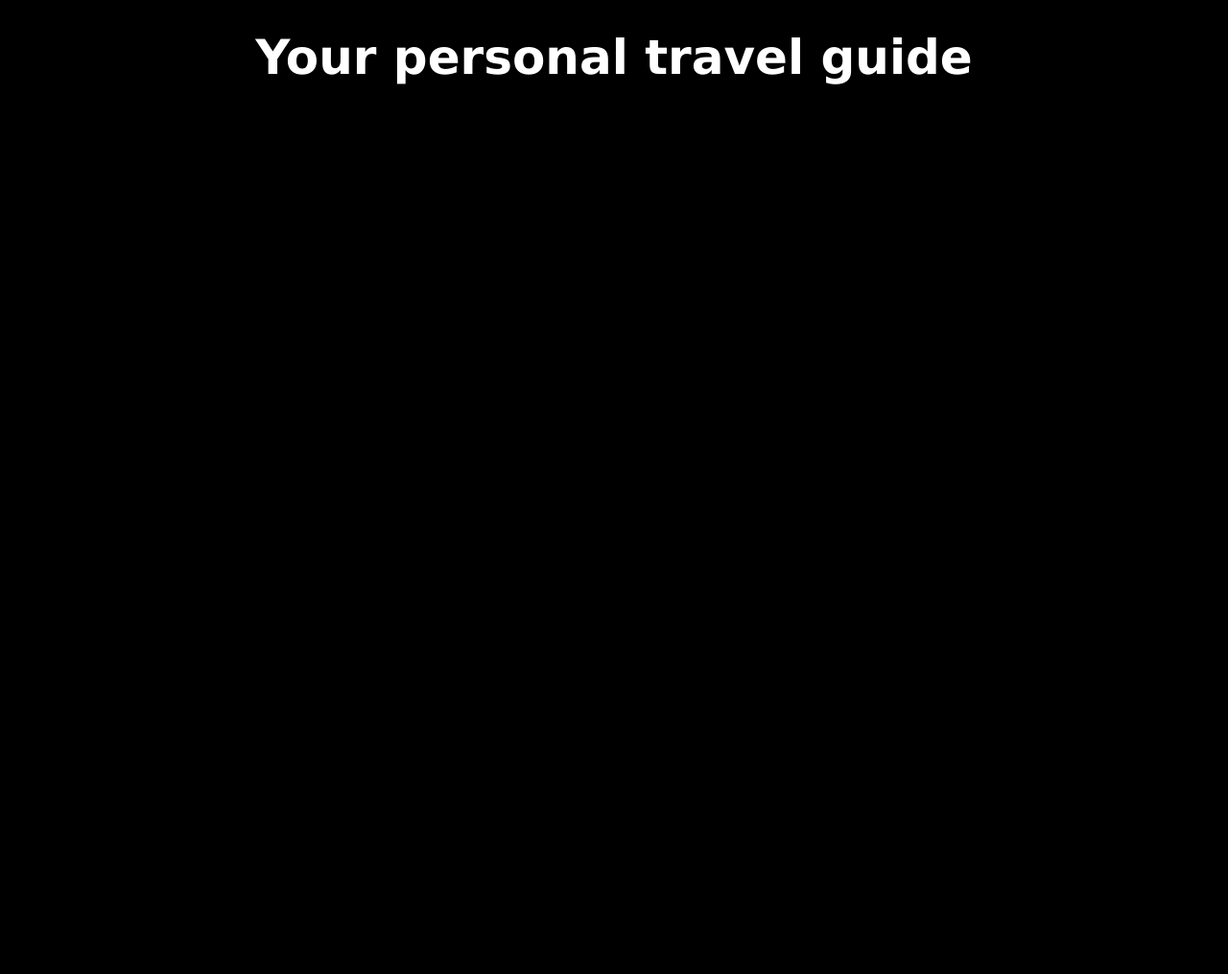
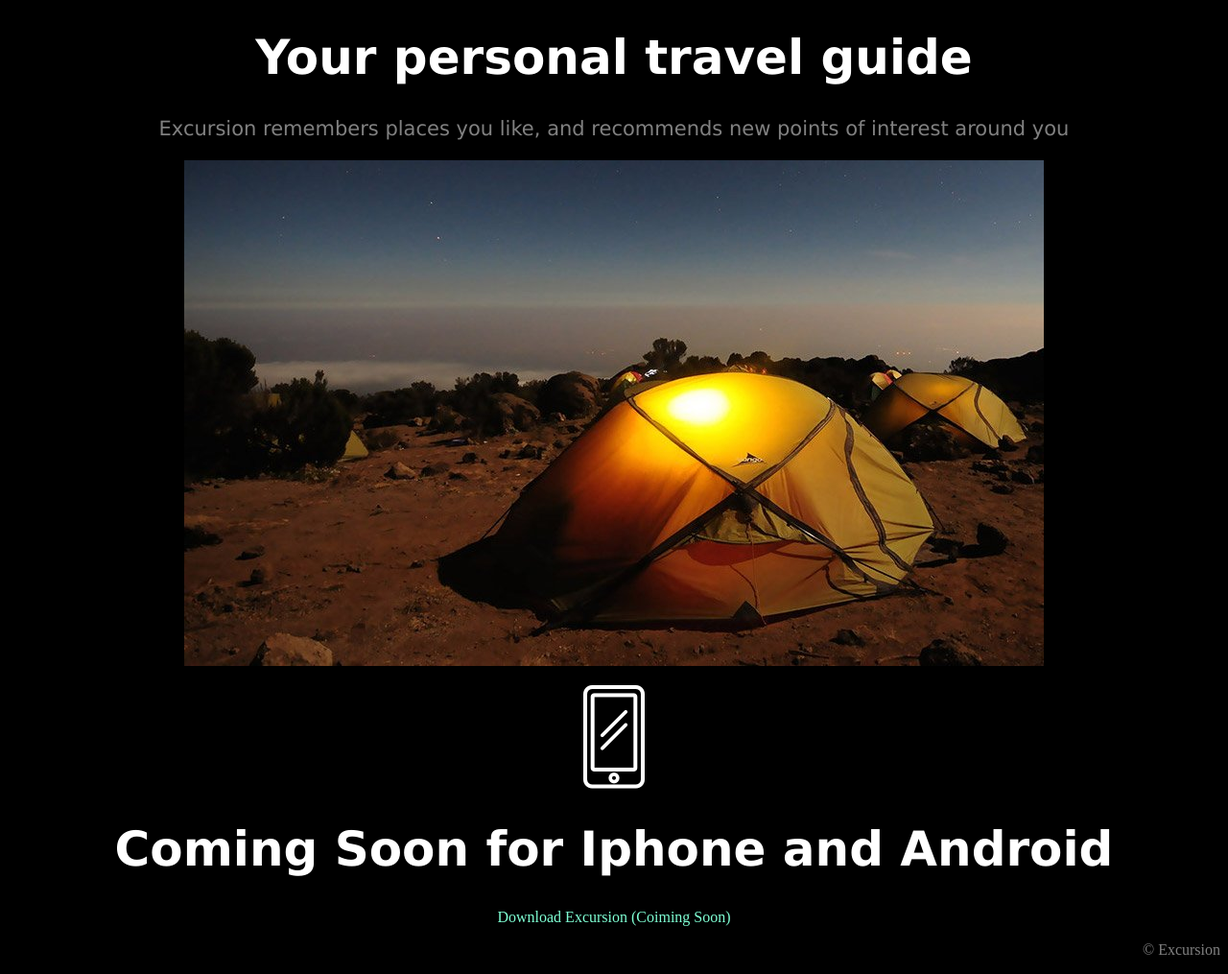
Before and after one commit to saslam28/excursion, a plain HTML site: page index.html in a window 1280 px wide. Shown: the part 370-1385 px from the top of the page at 96% size. Before the commit the page ends 800 px from the top, so only its background shows below. Drawn offline with Linux system fonts and the light colour scheme.

Commit message:
Final changes

```diff
--- a/index.html
+++ b/index.html
@@ -5,10 +5,19 @@
 </head>
 <body>
 <h1> Discover hidden places in the world around you</h1>
-	<p id="download"><a id="download">Download Excursion (Coiming Soon)</a></p>
+	<p id="download"><a>Download Excursion (Coiming Soon)</a></p>
 
 	<video id ="video" src="./excursion.mp4" controls></video>
 	<h1>Your personal travel guide</h1>
+		<p id="gray">Excursion remembers places you like, and recommends new points of interest around you</p>
+
+		<img id="camp" src="./camp.jpg">
+		<img id="phone" src="./phone.png">
+	<h1> Coming Soon for Iphone and Android</h1>
+	<p id="download"><a>Download Excursion (Coiming Soon)</a></p>
+
+<footer>
+	<p>&copy; Excursion</p>
 </body>
 
 
--- a/resources/css/style.css
+++ b/resources/css/style.css
@@ -11,3 +11,18 @@ h1 { color: white;
 }
 #video {  display: block; margin: auto;
 }
+#gray { font-family: Verdana;
+		font-size: 21px;
+		color: gray;
+		text-align: center;
+}
+#camp { display: block;
+		margin: auto;
+		padding-bottom: 20px;
+}
+#phone { display: block;
+		margin: auto;
+}
+footer { text-align: right;
+			color:gray;
+}
```
